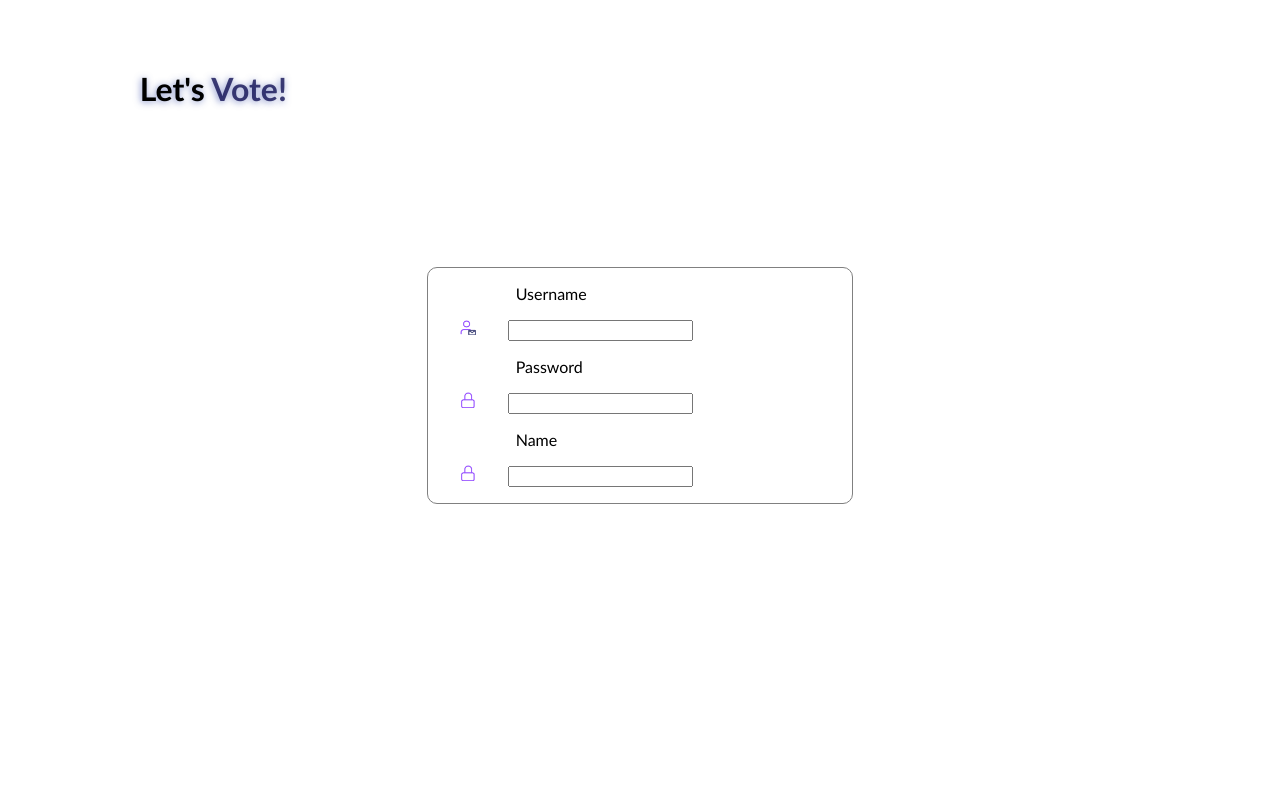
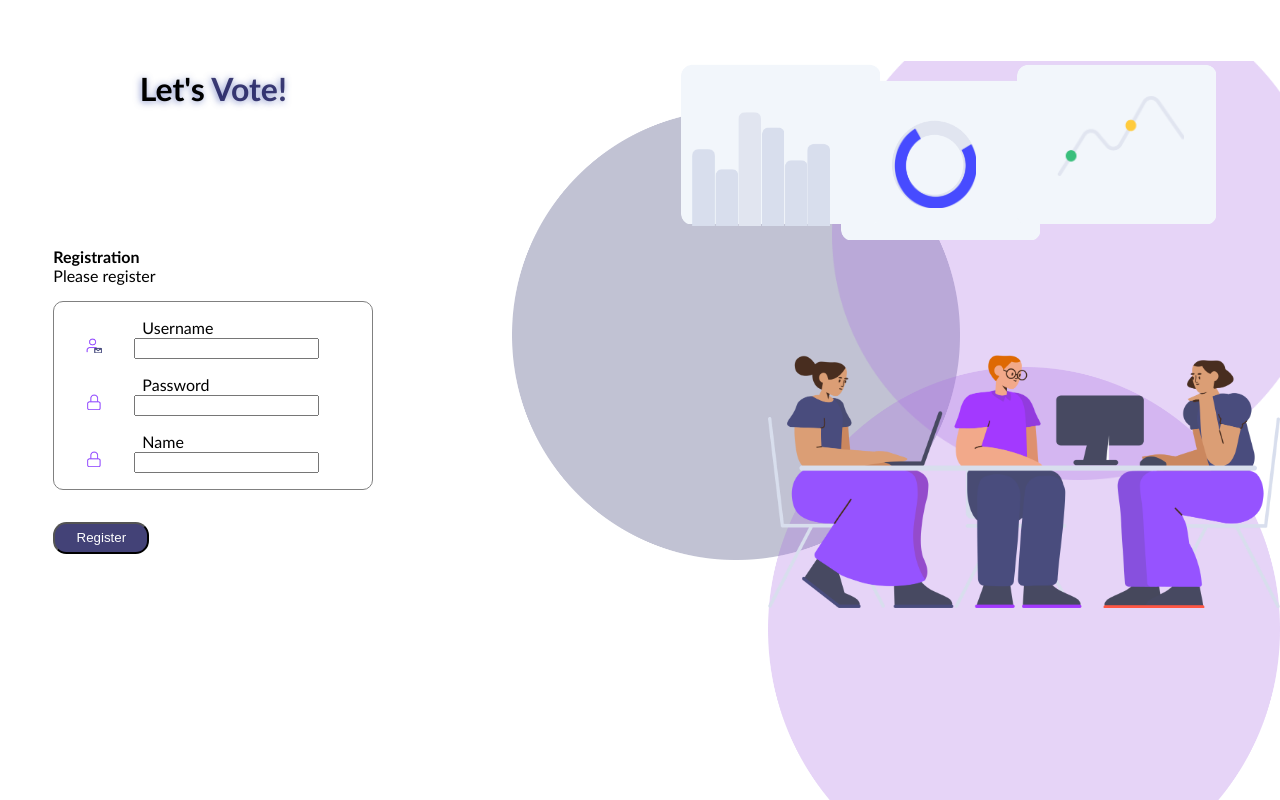
Before and after one commit to waverew/Nextjs_Voting_Website, a Next.js app: page /register in a window 1280 px wide. Built offline with nearby package versions, Linux system fonts and the light colour scheme.

Commit message:
frontend register done

```diff
--- a/src/pages/api/register.js
+++ b/src/pages/api/register.js
@@ -0,0 +1,9 @@
+import { db } from "../../firebase";
+import { ref, get, set } from "firebase/database";
+export default async function handler(req, res) {
+  const { username, password, name } = req.body;
+  const re = ref(db, "user");
+  const ge = await get(re);
+  set();
+  res.status(300).send("no");
+}
--- a/src/pages/components/Register.js
+++ b/src/pages/components/Register.js
@@ -1,12 +1,25 @@
 import Logo from "./Logo";
 import Input from "./Input";
+import Button from "./Button";
+import RightLoginSide from "./RightLoginSide";
 const Register = () => {
   return (
     <div className="Register">
+      <RightLoginSide />
       <Logo />
+      <div className="form">
+        <div className="form-cont">
+          <div className="greet-div">
+            <b>Registration</b>
+            <br></br>
+            <p>Please register</p>
+          </div>
           <form
-        className="register-form"
+            onSubmit={() => {
+              console.log("a");
+            }}
             action="http://localhost:3000/api/register"
+            className="f"
             method="post"
             target="_self"
           >
@@ -25,14 +38,20 @@ const Register = () => {
                 src="./img/login/V4ector.png"
                 alt=""
               ></Input>
-              <Input text="Name"
+              <Input
+                text="Name"
                 type="text"
                 name="name"
                 src="./img/login/V4ector.png"
                 alt=""
-              ></Input>
+              />
+            </div>
+            <div className="inp-cont">
+              <Button text="Register" type="submit"></Button>
             </div>
           </form>
+        </div>
+      </div>
     </div>
   );
 };
```
Lines whose indentation alone changed are shown as unchanged.
